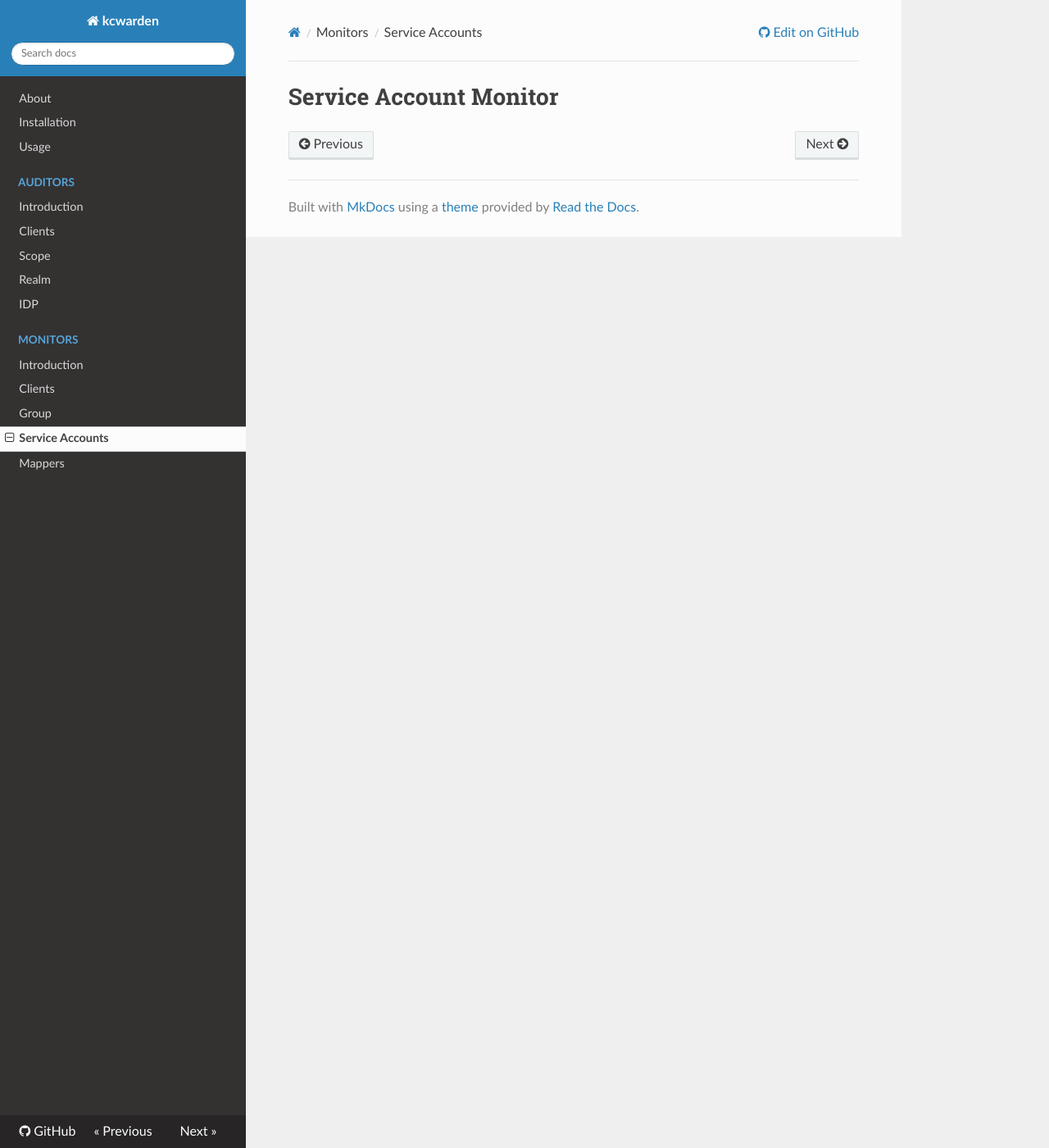
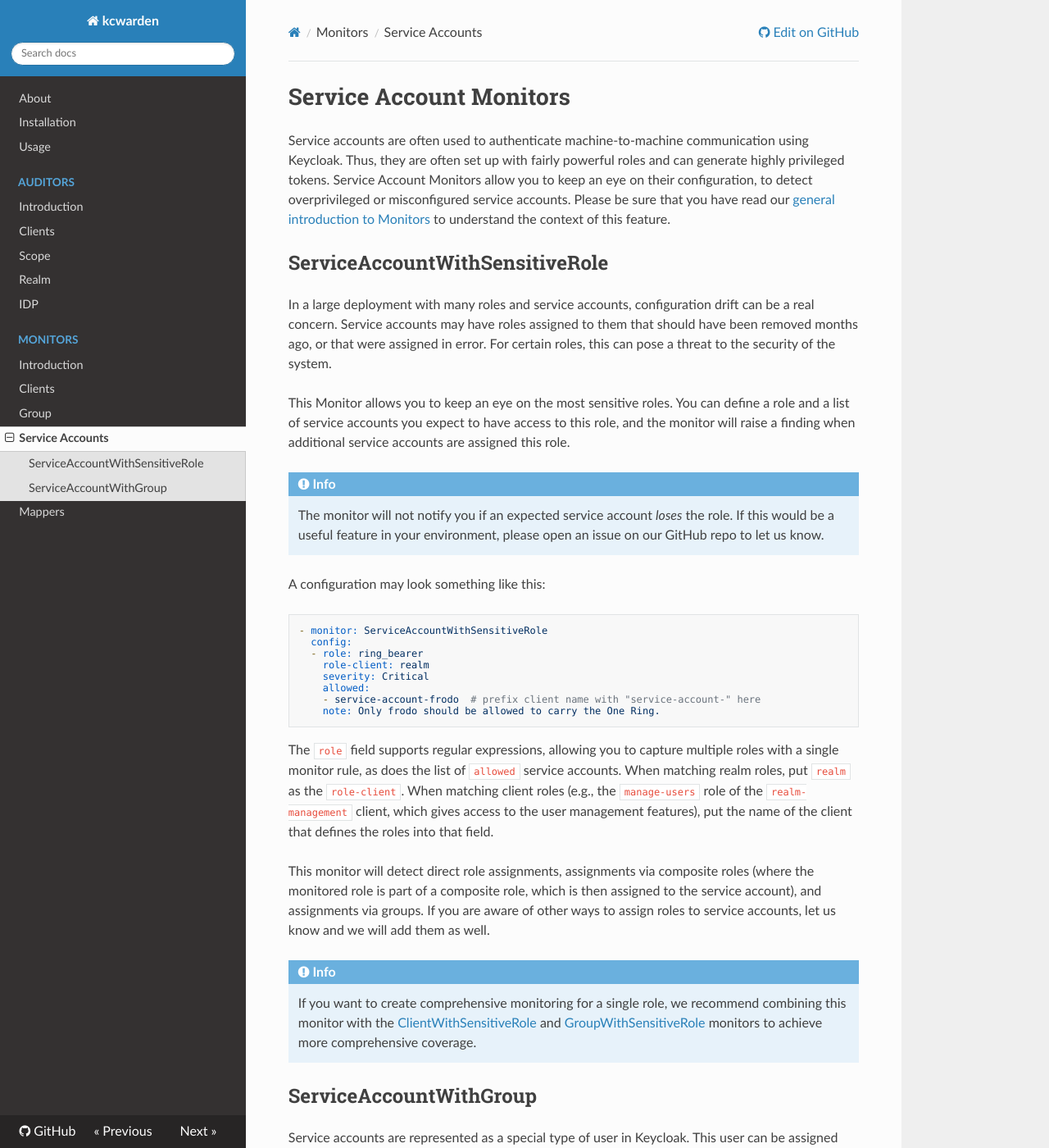
Before and after one commit to iteratec/kcwarden, an MkDocs documentation site: the page built from docs/monitors/service_account_monitor.md, in a window 1280 px wide and 1400 px high. Shown: the whole window at 82% size. Built offline with MkDocs 1.6.1, drawn with Linux system fonts in a browser that asks for light colours; nearby versions of some CDN libraries; some of the changed text lies outside the part shown.

Commit message:
Add service account monitor docs
Signed-off-by: Max Maass <max.maass@iteratec.com>

````diff
--- a/docs/monitors/service_account_monitor.md
+++ b/docs/monitors/service_account_monitor.md
@@ -2,4 +2,77 @@
 title: Service Accounts
 ---
 
-# Service Account Monitor
+# Service Account Monitors
+Service accounts are often used to authenticate machine-to-machine communication using Keycloak.
+Thus, they are often set up with fairly powerful roles and can generate highly privileged tokens.
+Service Account Monitors allow you to keep an eye on their configuration, to detect overprivileged or misconfigured service accounts.
+Please be sure that you have read our [general introduction to Monitors](index.md) to understand the context of this feature.
+
+## ServiceAccountWithSensitiveRole
+In a large deployment with many roles and service accounts, configuration drift can be a real concern.
+Service accounts may have roles assigned to them that should have been removed months ago, or that were assigned in error.
+For certain roles, this can pose a threat to the security of the system.
+
+This Monitor allows you to keep an eye on the most sensitive roles.
+You can define a role and a list of service accounts you expect to have access to this role, and the monitor will raise a finding when additional service accounts are assigned this role.
+
+!!! info
+
+    The monitor will not notify you if an expected service account *loses* the role. If this would be a useful feature in your environment, please open an issue on our GitHub repo to let us know.
+
+A configuration may look something like this:
+
+```yaml
+- monitor: ServiceAccountWithSensitiveRole
+  config:
+  - role: ring_bearer
+    role-client: realm
+    severity: Critical
+    allowed:
+    - service-account-frodo  # prefix client name with "service-account-" here
+    note: Only frodo should be allowed to carry the One Ring.
+```
+
+The `role` field supports regular expressions, allowing you to capture multiple roles with a single monitor rule, as does the list of `allowed` service accounts.
+When matching realm roles, put `realm` as the `role-client`.
+When matching client roles (e.g., the `manage-users` role of the `realm-management` client, which gives access to the user management features), put the name of the client that defines the roles into that field.
+
+This monitor will detect direct role assignments, assignments via composite roles (where the monitored role is part of a composite role, which is then assigned to the service account), and assignments via groups.
+If you are aware of other ways to assign roles to service accounts, let us know and we will add them as well.
+
+!!! info
+
+    If you want to create comprehensive monitoring for a single role, we recommend combining this monitor with the [ClientWithSensitiveRole](client_monitor.md#clientwithsensitiverole) and [GroupWithSensitiveRole](group_monitor.md#groupwithsensitiverole) monitors to achieve more comprehensive coverage.
+
+
+## ServiceAccountWithGroup
+
+Service accounts are represented as a special type of user in Keycloak.
+This user can be assigned roles, but also also be added to groups and inherit roles and other settings that way.
+Thus, it can be useful to monitor the group assignments of service accounts as well.
+
+```yaml
+- monitor: ServiceAccountWithGroup
+  config:
+  - group: "/admin"  # Use the group path, which starts with a slash
+    severity: Medium
+    allowed:
+    - service-account-housekeeping
+    allow_no_group: true
+    note: The housekeeping service account should be the only account with this group.
+```
+
+If your policy is that all service accounts must be assigned to a specific group and no other, you can use the `allow_no_group` option:
+
+```yaml
+- monitor: ServiceAccountWithGroup
+  config:
+  - group: "/(?!ServiceAccount).*"
+    severity: Medium
+    allowed: []
+    allow_no_group: false
+    note: Service Accounts should be in the /ServiceAccount group, and no other group.
+```
+
+As you can see, the `group` field (like the `allowed` field) supports regular expressions as well.
+Where necessary, you can also directly address subgroups by using their group path, i.e., `/group/subgroup`.
````
